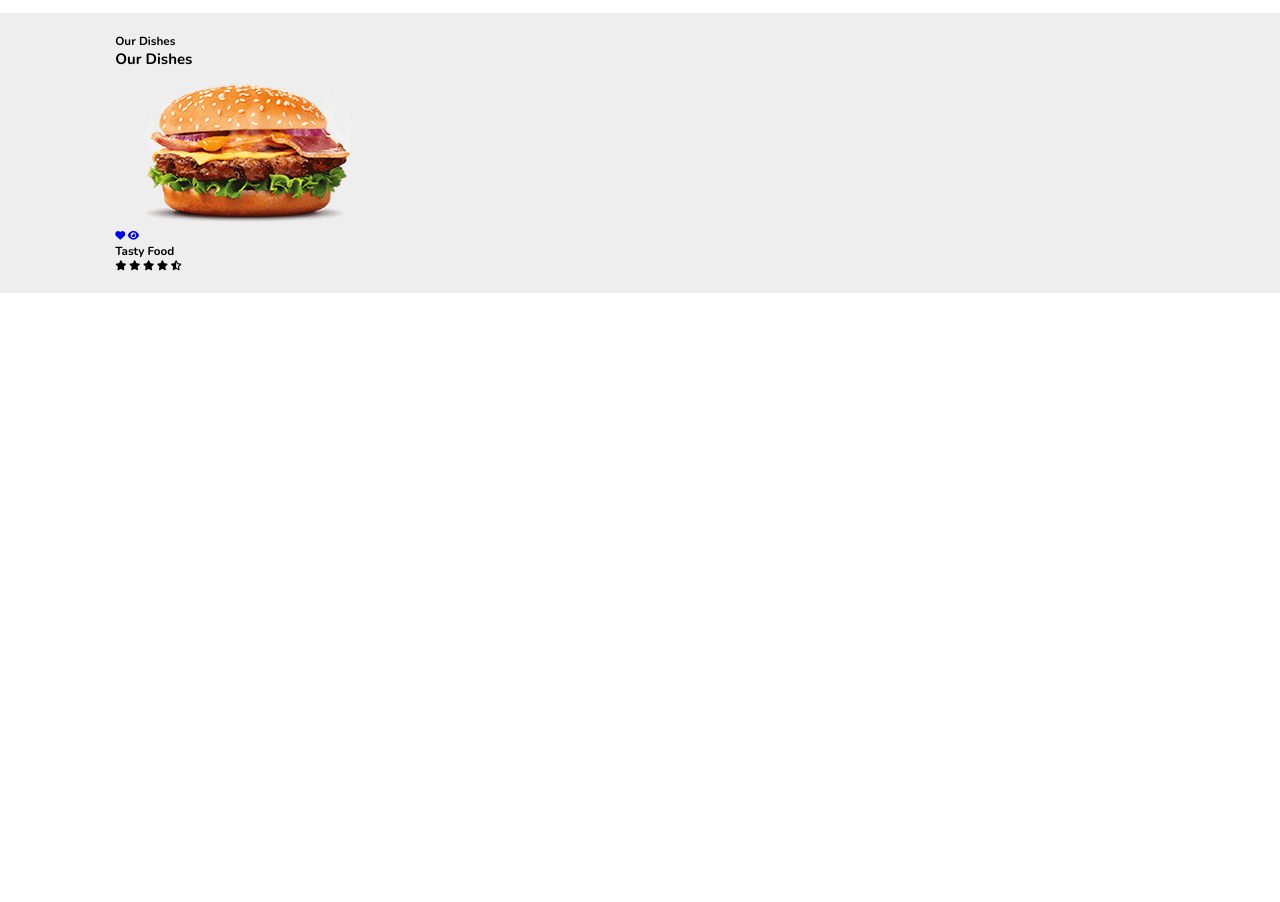
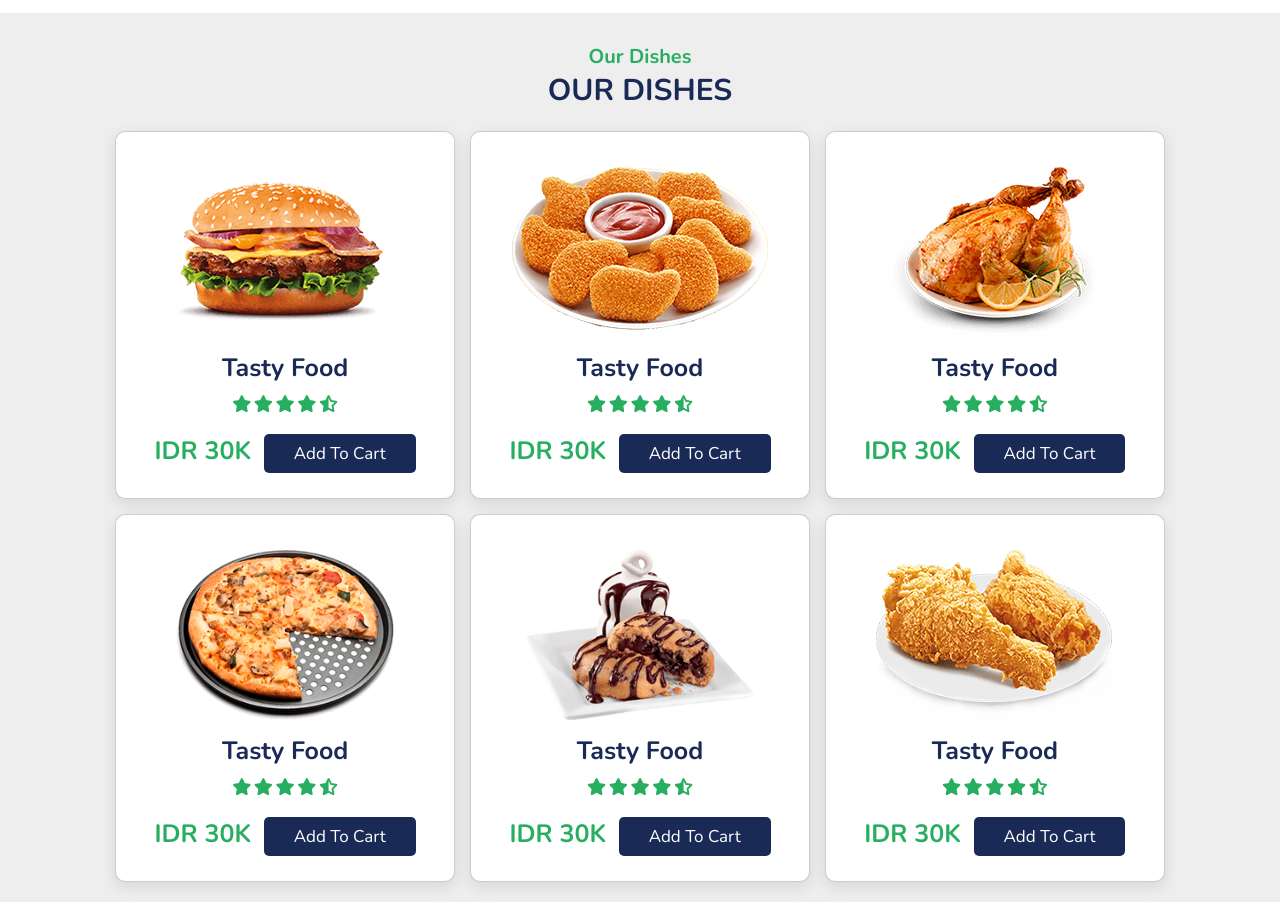
Before and after one commit to aamasykuri/waroeng-website, a plain HTML site: page index.html in a window 1280 px wide. Shown: the part 640-1542 px from the top of the page. Before the commit the page ends 933 px from the top, so only its background shows below. Drawn offline with nearby package versions, Linux system fonts and the light colour scheme.

Commit message:
add dishes section style

```diff
--- a/css/style.css
+++ b/css/style.css
@@ -46,7 +46,7 @@ section:nth-child(even) {
 
 .btn:hover {
   background: var(--green);
-  letter-spacing: 00.1rem;
+  letter-spacing: 0.1rem;
 }
 
 header {
@@ -166,6 +166,7 @@ header .icons #menu-bars {
   font-size: 5rem;
 }
 
+/* Home Slider */
 .home .home-slider .slide {
   display: flex;
   align-items: center;
@@ -207,18 +208,99 @@ header .icons #menu-bars {
   background: var(--green);
 }
 
+/* Dishes Section */
+.sub-heading {
+  text-align: center;
+  color: var(--green);
+  font-size: 2rem;
+  padding-top: 1rem;
+}
 
+.heading {
+  text-align: center;
+  color: var(--black);
+  font-size: 3rem;
+  padding-bottom: 2rem;
+  text-transform: uppercase;
+}
 
+.dishes .box-container {
+  display: grid;
+  grid-template-columns: repeat(auto-fit, minmax(28rem, 1fr));
+  gap: 1.5rem;
+}
 
+.dishes .box-container .box {
+  padding: 2.5rem;
+  background: #fff;
+  border-radius: 1rem;
+  border: 0.1rem solid rgba(0,0,0,0.2);
+  box-shadow: var(--box-shadow);
+  position: relative;
+  overflow: hidden;
+  text-align: center;
+}
 
+.dishes .box-container .box .fa-heart,
+.dishes .box-container .box .fa-eye {
+  position: absolute;
+  top: 1.5rem;
+  background: #eee;
+  border-radius: 50%;
+  height: 5rem;
+  width: 5rem;
+  line-height: 5rem;
+  font-size: 2rem;
+  color: var(--black);
+}
 
+.dishes .box-container .box .fa-heart:hover,
+.dishes .box-container .box .fa-eye:hover {
+  background: var(--green);
+  color: #fff;
+}
 
+.dishes .box-container .box .fa-heart {
+  right: -15rem;
+}
 
+.dishes .box-container .box .fa-eye {
+  left: -15rem;
+}
 
+.dishes .box-container .box:hover .fa-heart {
+  right: 1.5rem;
+}
 
+.dishes .box-container .box:hover .fa-eye {
+  left: 1.5rem;
+}
 
+.dishes .box-container .box img {
+  height: 17rem;
+  margin: 1rem 0;
+}
 
+.dishes .box-container .box h3 {
+  color: var(--black);
+  font-size: 2.5rem;
+}
 
+.dishes .box-container .box .stars {
+  padding: 1rem 0;
+}
+
+.dishes .box-container .box .stars i {
+  font-size: 1.7rem;
+  color: var(--green);
+}
+
+.dishes .box-container .box span {
+  color: var(--green);
+  font-weight: bolder;
+  margin-right: 1rem;
+  font-size: 2.5rem;
+}
 
 
 
@@ -282,4 +364,9 @@ header .icons #menu-bars {
   html {
     font-size: 50%;
   }
+
+  .dishes .box-container .box img {
+    height: auto;
+    width: 100%;
+  }
 }
--- a/index.html
+++ b/index.html
@@ -29,11 +29,11 @@
         <!-- Start Navbar -->
         <nav class="navbar">
             <a class="active" href="#Home">Home</a>
-            <a href="#Dishes">Dishes</a>
+            <a href="#dishes">Dishes</a>
             <a href="#about">about</a>
-            <a href="#Menu">Menu</a>
-            <a href="#Review">Review</a>
-            <a href="#Order">Order</a>
+            <a href="#menu">Menu</a>
+            <a href="#review">Review</a>
+            <a href="#order">Order</a>
         </nav>
 
         <div class="icons">
@@ -120,6 +120,88 @@
                     <i class="fas fa-star"></i>
                     <i class="fas fa-star-half-alt"></i>
                 </div>
+                <span>IDR 30K</span>
+                <a href="#" class="btn">add to cart</a>
+            </div>
+
+            <div class="box">
+                <a href="#" class="fas fa-heart"></a>
+                <a href="#" class="fas fa-eye"></a>
+                <img src="images/dish-2.png" alt="nugget">
+                <h3>tasty food</h3>
+                <div class="stars">
+                    <i class="fas fa-star"></i>
+                    <i class="fas fa-star"></i>
+                    <i class="fas fa-star"></i>
+                    <i class="fas fa-star"></i>
+                    <i class="fas fa-star-half-alt"></i>
+                </div>
+                <span>IDR 30K</span>
+                <a href="#" class="btn">add to cart</a>
+            </div>
+
+            <div class="box">
+                <a href="#" class="fas fa-heart"></a>
+                <a href="#" class="fas fa-eye"></a>
+                <img src="images/dish-3.png" alt="ayam panggang">
+                <h3>tasty food</h3>
+                <div class="stars">
+                    <i class="fas fa-star"></i>
+                    <i class="fas fa-star"></i>
+                    <i class="fas fa-star"></i>
+                    <i class="fas fa-star"></i>
+                    <i class="fas fa-star-half-alt"></i>
+                </div>
+                <span>IDR 30K</span>
+                <a href="#" class="btn">add to cart</a>
+            </div>
+
+            <div class="box">
+                <a href="#" class="fas fa-heart"></a>
+                <a href="#" class="fas fa-eye"></a>
+                <img src="images/dish-4.png" alt="pizza">
+                <h3>tasty food</h3>
+                <div class="stars">
+                    <i class="fas fa-star"></i>
+                    <i class="fas fa-star"></i>
+                    <i class="fas fa-star"></i>
+                    <i class="fas fa-star"></i>
+                    <i class="fas fa-star-half-alt"></i>
+                </div>
+                <span>IDR 30K</span>
+                <a href="#" class="btn">add to cart</a>
+            </div>
+
+            <div class="box">
+                <a href="#" class="fas fa-heart"></a>
+                <a href="#" class="fas fa-eye"></a>
+                <img src="images/dish-5.png" alt="piscok">
+                <h3>tasty food</h3>
+                <div class="stars">
+                    <i class="fas fa-star"></i>
+                    <i class="fas fa-star"></i>
+                    <i class="fas fa-star"></i>
+                    <i class="fas fa-star"></i>
+                    <i class="fas fa-star-half-alt"></i>
+                </div>
+                <span>IDR 30K</span>
+                <a href="#" class="btn">add to cart</a>
+            </div>
+
+            <div class="box">
+                <a href="#" class="fas fa-heart"></a>
+                <a href="#" class="fas fa-eye"></a>
+                <img src="images/dish-6.png" alt="ayam goreng">
+                <h3>tasty food</h3>
+                <div class="stars">
+                    <i class="fas fa-star"></i>
+                    <i class="fas fa-star"></i>
+                    <i class="fas fa-star"></i>
+                    <i class="fas fa-star"></i>
+                    <i class="fas fa-star-half-alt"></i>
+                </div>
+                <span>IDR 30K</span>
+                <a href="#" class="btn">add to cart</a>
             </div>
         </div>
     </section>
```
